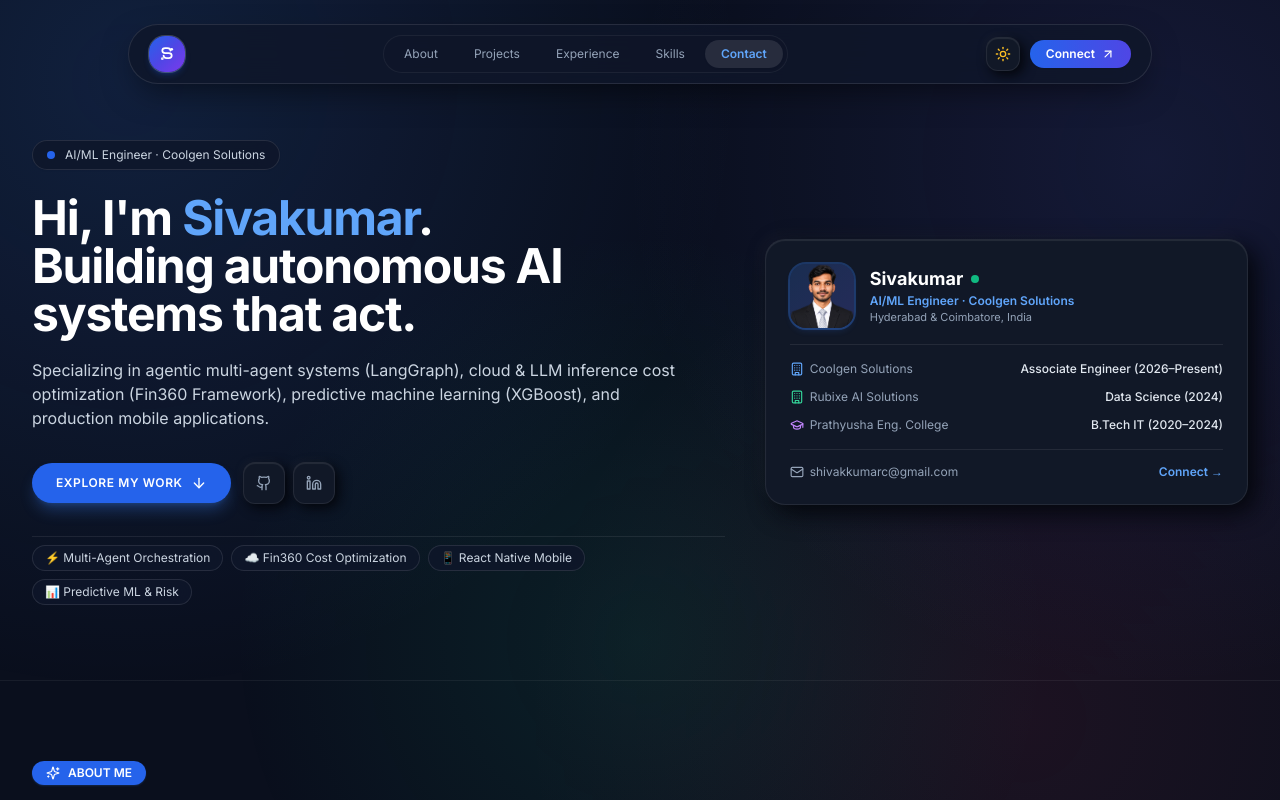
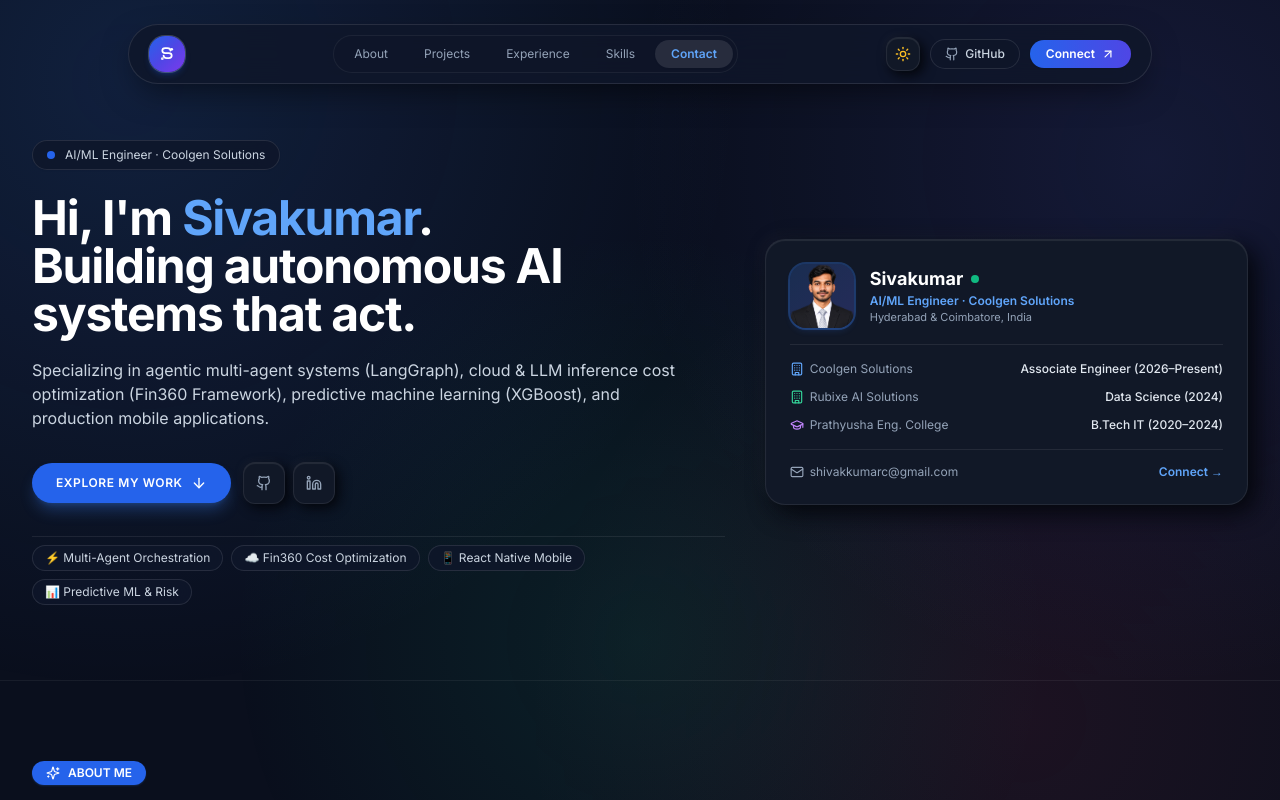
Before and after one commit to shivakkumar-ai-llm-researcher/portfolio, a Next.js app: page / in a window 1280 px wide. Shown: the top 800 px of the page. Built offline with nearby package versions, Linux system fonts and the light colour scheme.

Commit message:
Add GitHub button to Navbar

```diff
--- a/components/Navbar.tsx
+++ b/components/Navbar.tsx
@@ -1,7 +1,7 @@
 'use client';
 
 import React, { useState, useEffect } from 'react';
-import { Download, Menu, X, ArrowUpRight, Sun, Moon } from 'lucide-react';
+import { Github, Menu, X, ArrowUpRight, Sun, Moon } from 'lucide-react';
 import { useTheme } from './ThemeProvider';
 import Logo from './Logo';
 
@@ -94,6 +94,17 @@ export default function Navbar() {
             )}
           </button>
 
+          {/* GitHub Profile */}
+          <a
+            href="https://github.com/shivakkumar-ai-llm-researcher"
+            target="_blank"
+            rel="noopener noreferrer"
+            className="hidden sm:flex items-center gap-1.5 px-3.5 py-1.5 rounded-full glass-pill text-xs text-slate-700 dark:text-slate-300 hover:text-blue-600 dark:hover:text-white transition-all font-medium"
+          >
+            <Github className="w-3.5 h-3.5 text-slate-500 dark:text-slate-400" />
+            <span>GitHub</span>
+          </a>
+
           {/* Connect Button */}
           <a
             href="#contact"
@@ -133,6 +144,15 @@ export default function Navbar() {
 
           <div className="pt-3 border-t border-slate-200 dark:border-white/[0.08] flex items-center gap-2">
             <a
+              href="https://github.com/shivakkumar-ai-llm-researcher"
+              target="_blank"
+              rel="noopener noreferrer"
+              className="flex-1 py-2 rounded-full glass-pill text-center text-xs text-slate-700 dark:text-slate-300 flex items-center justify-center gap-1.5"
+            >
+              <Github className="w-3.5 h-3.5" />
+              <span>GitHub</span>
+            </a>
+            <a
               href="#contact"
               onClick={() => setMobileMenuOpen(false)}
               className="flex-1 py-2 rounded-full bg-gradient-to-r from-blue-600 to-indigo-600 text-white text-xs font-semibold text-center flex items-center justify-center gap-1"
```
